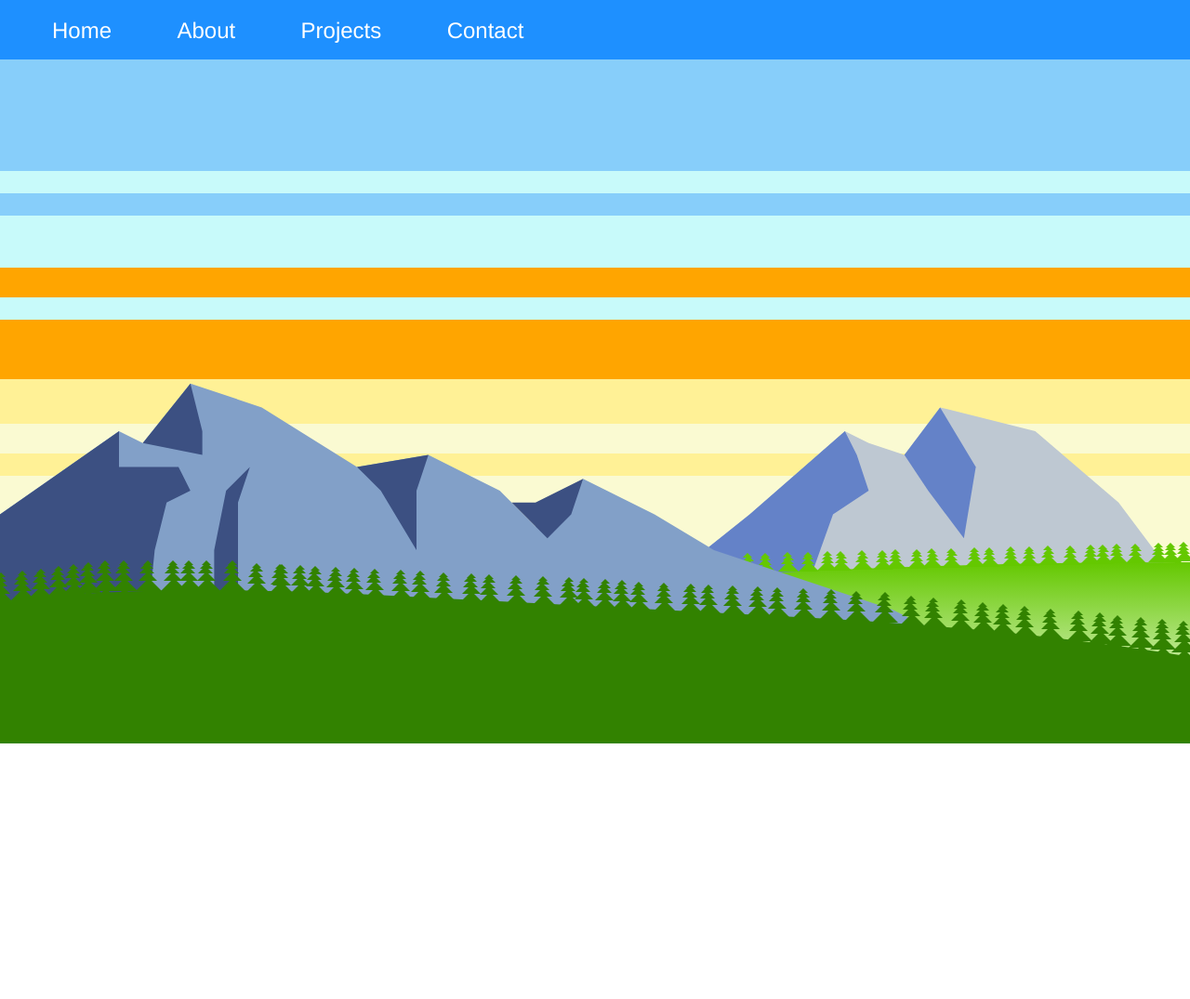
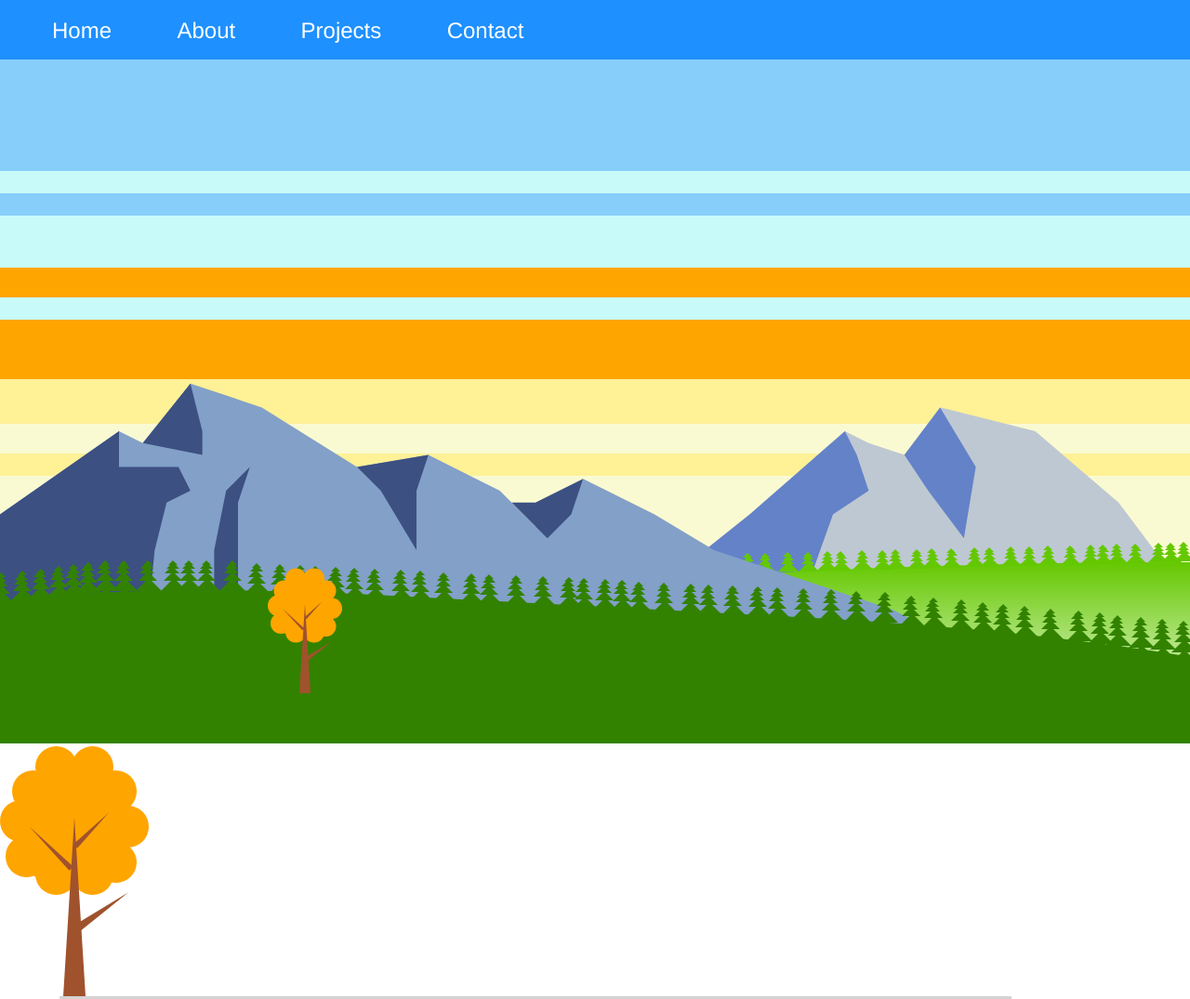
Before and after one commit to MyNameIsSpencer/landscape1, a plain HTML site: page index.html in a window 1280 px wide. Shown: the top 1075 px of the page at 93% size. Drawn offline with nearby package versions, Linux system fonts and the light colour scheme.

Commit message:
work on oak tree

```diff
--- a/hills.js
+++ b/hills.js
@@ -2,6 +2,12 @@ let hill1 = document.getElementById('hill1');
 let hill3 = document.getElementById('hill3');
 let backPineTree = document.getElementsByClassName('back-pine-tree')[0];
 let frontPineTree = document.getElementsByClassName('front-pine-tree')[0];
+let oakTree = document.getElementsByClassName('oak-tree-container')[0];
+
+
+// let colors = ['firebrick', 'orange', 'darkgreen', 'green', 'darkgreen', 'green', 'yellow'];
+ // pine, oak, columnar
+
 
 
 
@@ -60,11 +66,27 @@ function hill3Treeline() {
     hill3.appendChild(newDiv);
     xPosMod += 1 + Math.random();
   }
+}
+
+
+
+function oakTreeGenerator () {
+  let oakCopy = oakTree.cloneNode(true);
+  let xPosMod;
+  let yPosMod;
+
+  // xPosMod = 5;
+  oakCopy.style.transform = `scale(0.5)`;
+  oakCopy.style.left = `${xPosMod}%`;
+
+  hill3.appendChild(oakCopy);
 
 }
 
 
 
 
+
 hill1Treeline();
 hill3Treeline();
+oakTreeGenerator();
--- a/index.html
+++ b/index.html
@@ -3,7 +3,7 @@
 <link href="http://netdna.bootstrapcdn.com/bootstrap/3.0.3/css/bootstrap.min.css" rel="stylesheet">
 <link rel="stylesheet" type="text/css" href="splash-sky.css">
 <link rel="stylesheet" type="text/css" href="mountains.css">
-<link rel="stylesheet" type="text/css" href="trees.css">
+<link rel="stylesheet" type="text/css" href="oak-tree.css">
 
 
 <div id="landscape">
@@ -59,17 +59,7 @@
 
       <!-- hill in front of background hill -->
       <div id="hill1-container">
-        <div id="hill1">
-          <!-- tried accessing each triangle programatically, but it not work -->
-          <div class="back-pine-tree">
-            <!-- <div class="triangle back-triangle1"></div> -->
-            <div class="triangle back-triangle2"></div>
-            <div class="triangle back-triangle3"></div>
-            <div class="triangle back-triangle4"></div>
-            <div class="triangle back-triangle5"></div>
-          </div>
-
-        </div>
+        <div id="hill1"></div>
       </div>
 
     </div>
@@ -101,6 +91,28 @@
 
       <div id="hill2"></div>
       <div id="hill3">
+
+      </div>
+
+    </div>
+
+
+
+  </section>
+</div>
+
+
+<div id="hidden-assets">
+
+  <!-- tried accessing each triangle programatically, but it not work -->
+  <div class="back-pine-tree">
+    <!-- <div class="triangle back-triangle1"></div> -->
+    <div class="triangle back-triangle2"></div>
+    <div class="triangle back-triangle3"></div>
+    <div class="triangle back-triangle4"></div>
+    <div class="triangle back-triangle5"></div>
+  </div>
+
   <div class="front-pine-tree">
     <div class="triangle front-triangle1"></div>
     <div class="triangle front-triangle2"></div>
@@ -112,11 +124,37 @@
 
 </div>
 
+
+
+<div id="bottom-space" style="height: 200vh">
+  <div id="test-box" style="margin-left: 5vw; margin-top: 50vh; background-color: lightgrey; width: 80vw; height: 100vh;">
+
+
+
+
+    <div class="oak-tree-container">
+      <div class="oak-tree-bush-big"></div>
+      <div class="oak-tree-bush" style="top: -12vw; left: 1vw"></div>
+      <div class="oak-tree-bush" style="top: -13vw; left: 3vw;"></div>
+      <div class="oak-tree-bush" style="top: -16vw; left: 4vw;"></div>
+      <div class="oak-tree-bush" style="top: -19vw; left: 3vw;"></div>
+      <div class="oak-tree-bush" style="top: -21vw; left: 1vw;"></div>
+      <div class="oak-tree-bush" style="top: -21vw; left: -2vw;"></div>
+      <div class="oak-tree-bush" style="top: -19vw; left: -4vw;"></div>
+      <div class="oak-tree-bush" style="top: -13.5vw; left: -4.5vw;"></div>
+      <div class="oak-tree-bush" style="top: -12vw; left: -2vw;"></div>
+      <div class="oak-tree-bush" style="top: -16.5vw; left: -5vw;"></div>
+
+      <div class="triangle-trunk"></div>
+      <div class="oak-tree-branch oak-branch1"></div>
+      <div class="oak-tree-branch oak-branch2"></div>
+      <div class="oak-tree-branch oak-branch3"></div>
     </div>
 
 
 
-  </section>
+
+  </div>
 </div>
 
 
@@ -124,9 +162,8 @@
 
 
 
-<div style="height: 200vh">
 
-</div>
+
 
 
 
--- a/mountains.css
+++ b/mountains.css
@@ -8,6 +8,11 @@
   /* --hill2-color: rgb(50, 110, 0); */
   --hill2-color: rgb(50, 130, 0);
 }
+
+#hidden-assets {
+  display: none;
+}
+
 
 .mountain-set {
   /* background-color: red; */
--- /dev/null
+++ b/oak-tree.css
@@ -0,0 +1,69 @@
+:root {
+  --wood-color: sienna;
+  --leaf-color: orange;
+}
+
+
+
+
+/* oak tree styling VVV */
+.oak-tree-container {
+  position: relative;
+}
+
+.oak-tree-bush-big {
+  position: absolute;
+  border-radius: 50%;
+  background-color: var(--leaf-color);
+  width: 10vw;
+  height: 10vw;
+  top: -19vw;
+  left: -4vw;
+}
+
+.oak-tree-bush {
+  width: 3.5vw;
+  height: 3.5vw;
+  position: absolute;
+  border-radius: 50%;
+  background-color: var(--leaf-color);
+}
+.oak-tree-branch {
+  position: absolute;
+}
+.oak-branch1 {
+  top: -10vw;
+  left: 3vw;
+  border-left: 0.4vw solid transparent;
+  border-right: 0.4vw solid transparent;
+  border-bottom: 6vw solid var(--wood-color);
+  transform: rotate(55deg);
+}
+.oak-branch2 {
+  top: -15vw;
+  left: -1vw;
+  border-left: 0.3vw solid transparent;
+  border-right: 0.3vw solid transparent;
+  border-bottom: 5vw solid var(--wood-color);
+  transform: rotate(-45deg);
+}
+.oak-branch3 {
+  top: -16vw;
+  left: 2.5vw;
+  border-left: 0.25vw solid transparent;
+  border-right: 0.25vw solid transparent;
+  border-bottom: 4vw solid var(--wood-color);
+  transform: rotate(45deg);
+}
+
+
+.triangle-trunk {
+  left: 0.3vw;
+  position: absolute;
+  bottom: 0;
+  width: 0;
+  height: 0;
+  border-left: 1vw solid transparent;
+  border-right: 1vw solid transparent;
+  border-bottom: 15vw solid var(--wood-color);
+}
```
Also changed, not shown: trees.css (deleted). Lines whose indentation alone changed are shown as unchanged.
